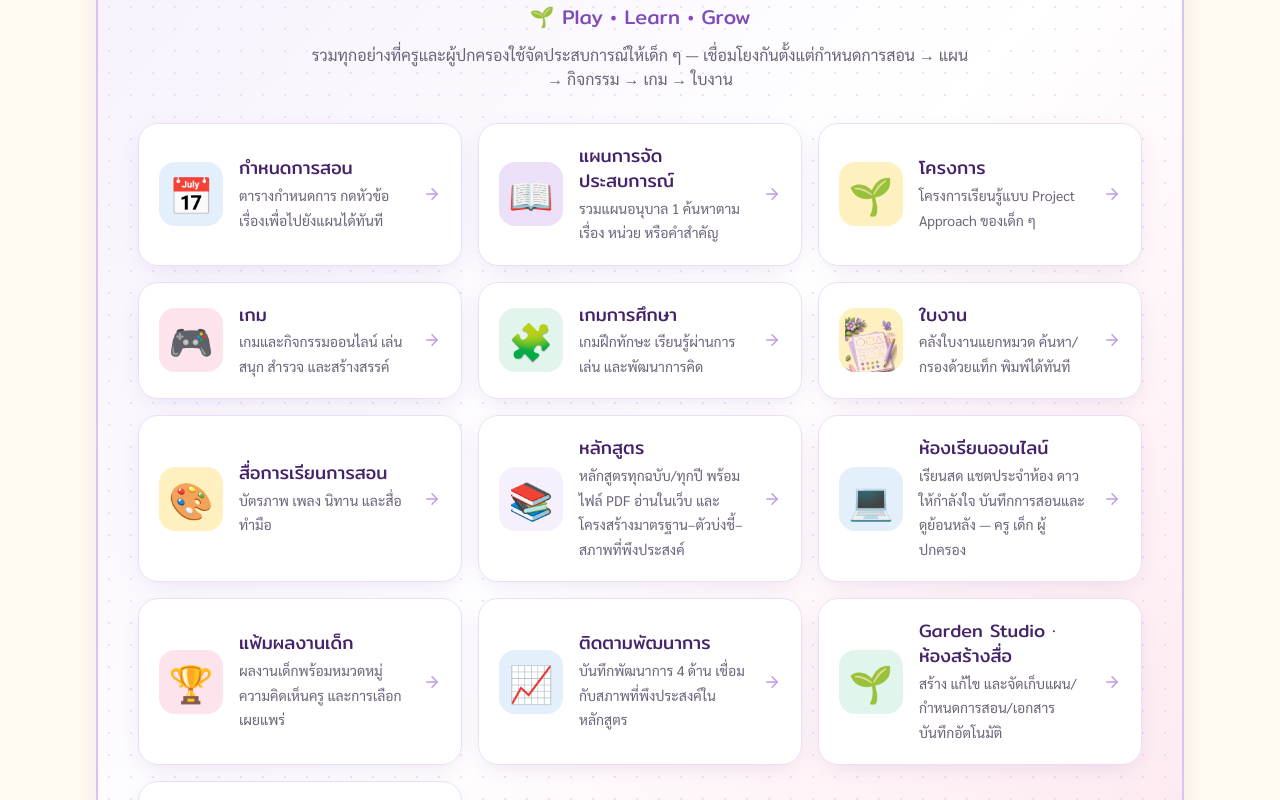
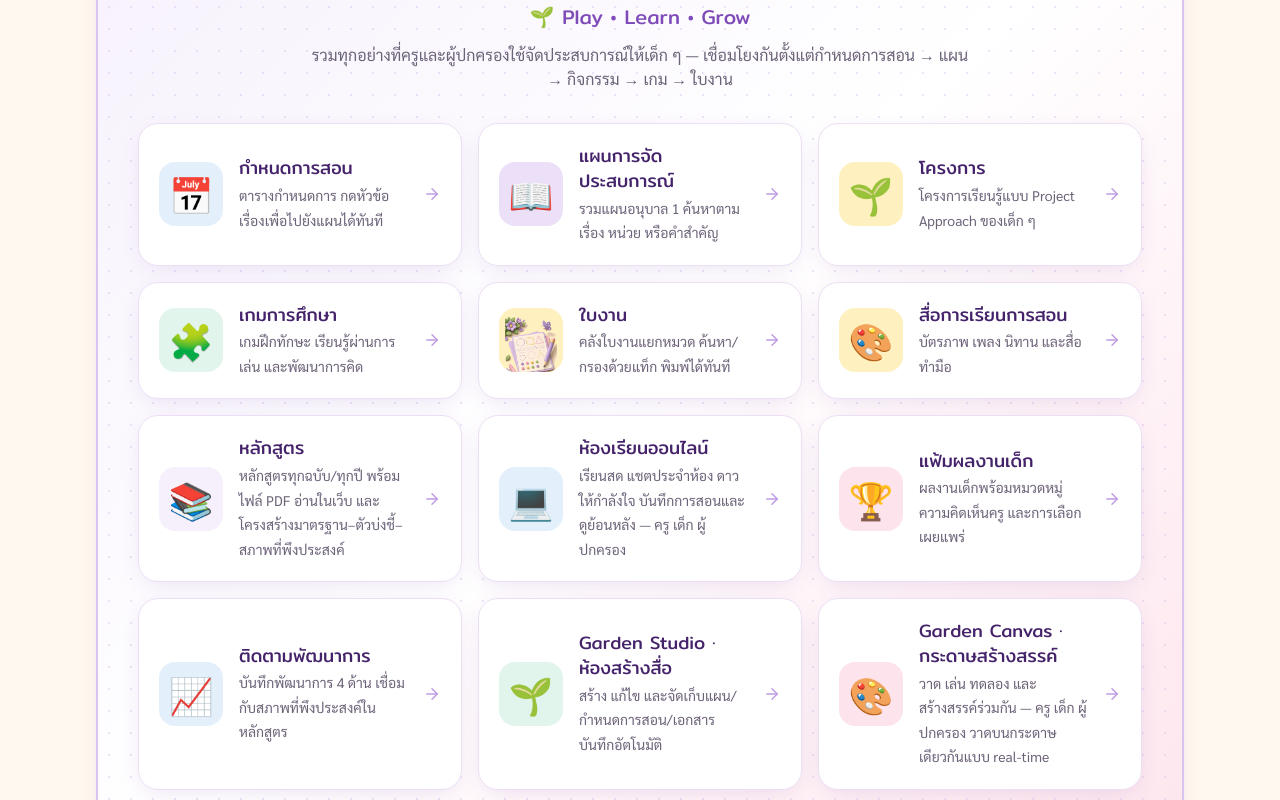
Before and after one commit to wachi9142-cpu/plan-play-learn-fang-front, a Next.js app: page / in a window 1280 px wide. Shown: the part 2560-3360 px from the top of the page. Built offline with nearby package versions, Linux system fonts and the light colour scheme.

Commit message:
feat: update ambient effects to include sakura mode and enhance seasonal themes

```diff
--- a/src/app/globals.css
+++ b/src/app/globals.css
@@ -383,7 +383,26 @@ html[data-theme="dark"] img.snow-flake-img { filter: brightness(1.25) drop-shado
 }
 html[data-theme="dark"] .fx-winter::before { background: linear-gradient(to bottom, rgb(60 48 92 / 0.45), transparent); }
 
-/* ---------- 🌸 กลีบดอกไม้ · 🍂 ใบไม้ร่วง ---------- */
+/* ---------- 🌸 ซากุระ · 🍂 ใบไม้ร่วง ---------- */
+/* แสงนวลชมพูอ่อนของฤดูใบไม้ผลิ */
+.fx-sakura::before {
+  content: "";
+  position: absolute;
+  inset: 0 0 auto 0;
+  height: 38vh;
+  background: linear-gradient(to bottom, rgb(253 228 236 / 0.45), transparent);
+}
+html[data-theme="dark"] .fx-sakura::before { background: linear-gradient(to bottom, rgb(88 45 72 / 0.4), transparent); }
+
+/* แสงแดดอุ่น (golden sunlight) ของฤดูใบไม้ร่วง — อบอุ่น ไม่มืดหม่น */
+.fx-autumn::before {
+  content: "";
+  position: absolute;
+  inset: 0;
+  background: radial-gradient(90% 60% at 84% 0%, rgb(247 211 90 / 0.3), transparent 60%);
+}
+html[data-theme="dark"] .fx-autumn::before { background: radial-gradient(90% 60% at 84% 0%, rgb(217 154 31 / 0.22), transparent 60%); }
+
 .fx-petal { filter: drop-shadow(0 1px 2px rgb(109 58 168 / 0.28)); }
 .fx-leaf  { filter: drop-shadow(0 1px 2px rgb(140 80 20 / 0.3)); }
 html[data-theme="dark"] .fx-petal { filter: drop-shadow(0 0 4px rgb(242 161 189 / 0.45)); }
--- a/src/components/theme/Ambient.tsx
+++ b/src/components/theme/Ambient.tsx
@@ -104,7 +104,7 @@ export function Ambient() {
     <div className={`fx-layer no-print fx-${shown}`} data-visible={visible ? "on" : "off"} aria-hidden>
       {shown === "winter" && <Winter />}
       {shown === "starlight" && <Starlight />}
-      {shown === "spring" && <Spring />}
+      {shown === "sakura" && <Sakura />}
       {shown === "autumn" && <Autumn />}
     </div>
   );
@@ -138,14 +138,14 @@ function Winter() {
   );
 }
 
-/* ---------- 🌸 กลีบดอกไม้ ---------- */
+/* ---------- 🌸 กลีบซากุระ ---------- */
 const PETAL_COLORS = [
-  ["#ffd9e6", "#f2a1bd"], // ชมพูอ่อน
-  ["#ece0f8", "#bf9ce4"], // ลาเวนเดอร์
-  ["#fff3d6", "#f7d35a"], // ทองอ่อน
+  ["#ffffff", "#ffc2d6"], // ชมพูอ่อน
+  ["#fff0f5", "#f2a1bd"], // ชมพูเข้มขึ้นนิด
+  ["#f6f0fc", "#d9c3f1"], // ลาเวนเดอร์
 ];
 
-function Spring() {
+function Sakura() {
   return (
     <>
       {PETALS.map((p, i) => (
@@ -162,8 +162,8 @@ function Spring() {
                   <stop offset="100%" stopColor={PETAL_COLORS[p.tone][1]} />
                 </linearGradient>
               </defs>
-              {/* กลีบดอกไม้ทรงหยดน้ำ ปลายมน */}
-              <path d="M12 1.5c5 4 8 8.2 8 12.1 0 5-3.6 8.9-8 8.9s-8-3.9-8-8.9c0-3.9 3-8.1 8-12.1Z" fill={`url(#pt-${i})`} />
+              {/* กลีบซากุระ — ปลายกลีบเว้าเป็นรูปตัว V ตามดอกจริง */}
+              <path d="M12 1.6c4 4 7.2 8.8 7.2 13 0 3.1-1.6 5.6-4.2 6.9L12 17.2l-3 4.3c-2.6-1.3-4.2-3.8-4.2-6.9 0-4.2 3.2-9 7.2-13Z" fill={`url(#pt-${i})`} />
             </svg>
           </span>
         </span>
@@ -172,11 +172,11 @@ function Spring() {
   );
 }
 
-/* ---------- 🍂 ใบไม้ร่วง ---------- */
+/* ---------- 🍂 ใบไม้ร่วง — ใบแปะก๊วยสีทองเป็นหลัก แซมใบเมเปิลส้ม/แดง ---------- */
 const LEAF_COLORS = [
-  ["#ffd89b", "#e08a2e"],
-  ["#ffc9a3", "#d96a3a"],
-  ["#f6e3a1", "#c9a227"],
+  ["#fff0b8", "#e8b52e"], // แปะก๊วยเหลืองทอง
+  ["#ffe08a", "#d99a1f"], // แปะก๊วยทองเข้ม
+  ["#ffc59b", "#d9542e"], // เมเปิลส้ม–แดง
 ];
 
 function Autumn() {
@@ -195,8 +195,16 @@ function Autumn() {
                   <stop offset="100%" stopColor={LEAF_COLORS[l.tone][1]} />
                 </linearGradient>
               </defs>
-              <path d="M21 3C11.6 3 4 8.4 4 15.2c0 2 .7 3.9 1.9 5.4l1.5-1.5C6.5 18 6 16.7 6 15.2 6 9.7 12.6 5.2 21 5V3Z" fill={`url(#lf-${i})`} />
-              <path d="M20 4C12 5.6 7 10.2 7 15.2c0 1.2.3 2.3.8 3.3C10 13.8 14.6 9.2 20 6.6V4Z" fill={`url(#lf-${i})`} opacity="0.75" />
+              {l.tone === 2 ? (
+                /* 🍁 ใบเมเปิล */
+                <path d="M12 1.6l2.1 3.9 2.6-1-.9 2.9 3.5-.6-2.2 2.9 3.4 1.4-3 1.6 2 2.4-3.8.2.5 2.7-3.4-1.6-.8 5.9-.8-5.9-3.4 1.6.5-2.7-3.8-.2 2-2.4-3-1.6 3.4-1.4L3 6.8l3.5.6-.9-2.9 2.6 1L12 1.6Z" fill={`url(#lf-${i})`} />
+              ) : (
+                /* 🌿 ใบแปะก๊วย — พัดกว้าง เว้าตรงกลาง มีก้านเล็ก ๆ */
+                <>
+                  <path d="M12 14.6c-4.7 0-8.4-1.7-8.4-3.9C3.6 6.9 7.5 3 11 2.1l1 3.6 1-3.6c3.5.9 7.4 4.8 7.4 8.6 0 2.2-3.7 3.9-8.4 3.9Z" fill={`url(#lf-${i})`} />
+                  <path d="M12 14.4v7.2" stroke={LEAF_COLORS[l.tone][1]} strokeWidth="1.3" strokeLinecap="round" />
+                </>
+              )}
             </svg>
           </span>
         </span>
--- a/src/lib/site.ts
+++ b/src/lib/site.ts
@@ -105,10 +105,10 @@ export const NAV_ITEMS: NavItem[] = [
 ];
 
 /** จำนวนเมนูหลัก (แสดงเป็น Card ใหญ่บนหน้าแรก) */
-export const MAIN_MENU_COUNT = 6;
+export const MAIN_MENU_COUNT = 7;
 
 /** ลำดับ "เมนู" ตามบรีฟ: กำหนดการสอน → แผนฯ → โครงการ → 6 กิจกรรมหลัก → เกม → ใบงาน → สื่อการเรียนการสอน */
-const MENU_ORDER = ["/schedules", "/plans", "/projects", "/core-activities", "/play", "/games", "/worksheets", "/media", "/curriculum", "/online-classroom", "/portfolio", "/development", "/studio", "/canvas"];
+const MENU_ORDER = ["/schedules", "/plans", "/projects", "/core-activities", "/games", "/worksheets", "/media", "/curriculum", "/online-classroom", "/portfolio", "/development", "/studio", "/canvas"];
 export const MENU_ITEMS: NavItem[] = MENU_ORDER.map((h) => NAV_ITEMS.find((n) => n.href === h)!);
 export const LIBRARY_ITEMS: NavItem[] = NAV_ITEMS.slice(MAIN_MENU_COUNT).filter((n) => !MENU_ORDER.includes(n.href));
 
--- a/src/lib/theme.ts
+++ b/src/lib/theme.ts
@@ -13,14 +13,14 @@ export const EFFECT_EVENT = "lpg-effect";
 /** คีย์เดิมสมัยที่มีแต่โหมดฤดูหนาว — ใช้ย้ายค่าของผู้ใช้เก่าให้อัตโนมัติ */
 export const WINTER_KEY = "lpg-winter-v1";
 
-export type AmbientEffect = "none" | "winter" | "starlight" | "spring" | "autumn";
+export type AmbientEffect = "none" | "winter" | "sakura" | "autumn" | "starlight";
 
 export const EFFECTS: { id: AmbientEffect; emoji: string; label: string; hint: string }[] = [
   { id: "none", emoji: "⭕", label: "ไม่มีเอฟเฟกต์", hint: "หน้าเว็บสะอาดตา ไม่มีอะไรเคลื่อนไหว" },
-  { id: "winter", emoji: "❄️", label: "Winter — หิมะตก", hint: "หิมะขาวนวลและเกล็ดคริสตัลตกเบา ๆ ทั่วหน้าเว็บ" },
-  { id: "starlight", emoji: "🌠", label: "Starlight — สวนใต้แสงดาว", hint: "ดาวกระพริบ ดาวตกหางยาว และประกายดอกไม้เล็ก ๆ" },
-  { id: "spring", emoji: "🌸", label: "Spring — กลีบดอกไม้ปลิว", hint: "กลีบดอกไม้สีชมพู–ม่วงปลิวผ่านหน้าจอ" },
-  { id: "autumn", emoji: "🍂", label: "Autumn — ใบไม้ร่วง", hint: "ใบไม้สีทอง–ส้มหมุนร่วงลงมาช้า ๆ" },
+  { id: "winter", emoji: "❄️", label: "Winter — โหมดหิมะ", hint: "หิมะขาว ฟ้าอ่อน และลาเวนเดอร์ตกเบา ๆ พร้อมเกล็ดคริสตัล" },
+  { id: "sakura", emoji: "🌸", label: "Sakura — โหมดซากุระ", hint: "กลีบซากุระชมพูอ่อนปลิวตามลม เหมือนอยู่ในสวนฤดูใบไม้ผลิ" },
+  { id: "autumn", emoji: "🍂", label: "Autumn — โหมดใบไม้ร่วง", hint: "ใบแปะก๊วยสีทองและใบเมเปิลส้มร่วงช้า ๆ ใต้แสงแดดอุ่น" },
+  { id: "starlight", emoji: "🌠", label: "Starlight — โหมดดาวตก", hint: "ดาวกระพริบ ดาวตกหางแสงสั้น และประกายดอกไม้เล็ก ๆ" },
 ];
 
 export function effectInfo(id: AmbientEffect) {
@@ -74,11 +74,12 @@ export function setTheme(mode: ThemeMode) {
   window.dispatchEvent(new CustomEvent(THEME_EVENT, { detail: mode }));
 }
 
-const EFFECT_IDS: AmbientEffect[] = ["none", "winter", "starlight", "spring", "autumn"];
+const EFFECT_IDS: AmbientEffect[] = ["none", "winter", "sakura", "autumn", "starlight"];
 
 export function readEffect(): AmbientEffect {
   if (typeof window === "undefined") return "none";
   const v = localStorage.getItem(EFFECT_KEY);
+  if (v === "spring") return "sakura";   // ชื่อเดิมก่อนเปลี่ยนเป็น Sakura
   if (v && (EFFECT_IDS as string[]).includes(v)) return v as AmbientEffect;
   // ผู้ใช้เดิมที่เคยเปิดโหมดฤดูหนาวไว้ ให้ได้หิมะต่อโดยไม่ต้องตั้งใหม่
   return localStorage.getItem(WINTER_KEY) === "on" ? "winter" : "none";
```
Also changed, not shown: public/games/edu.webp (added).
